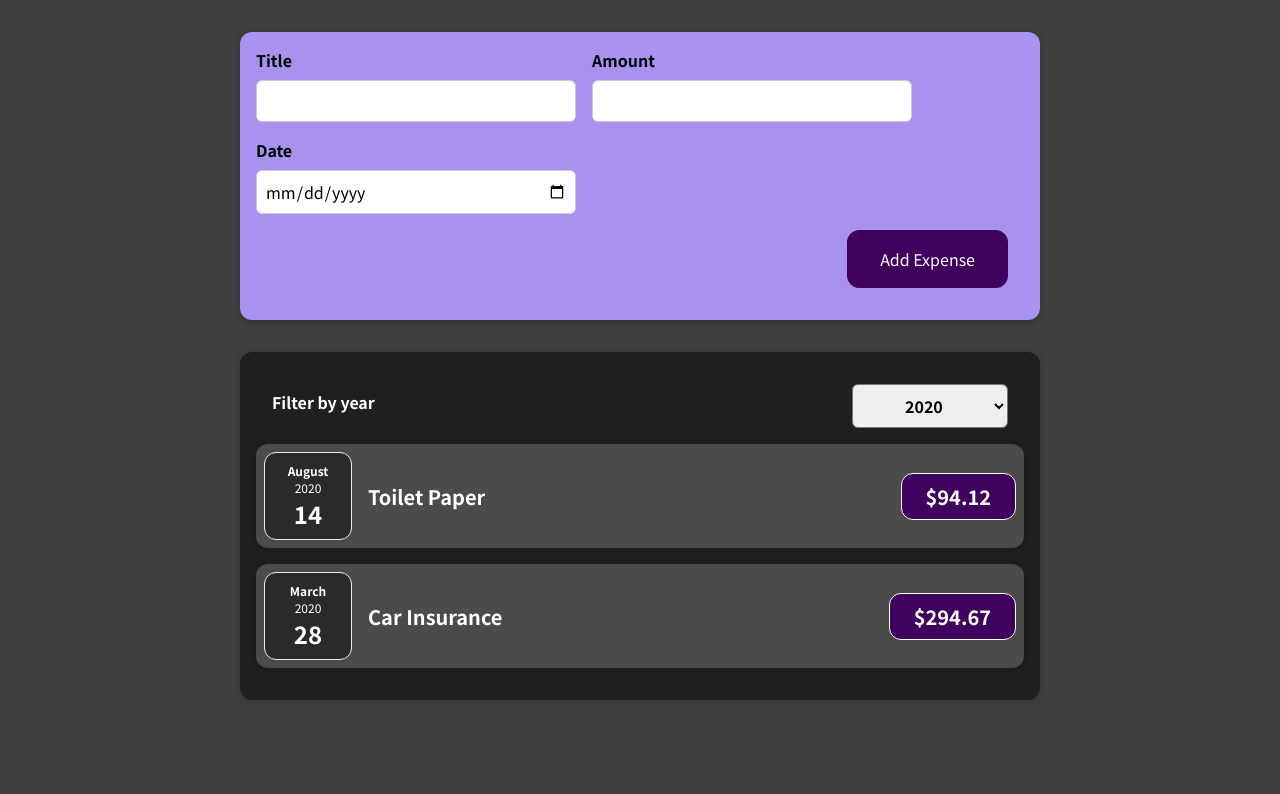
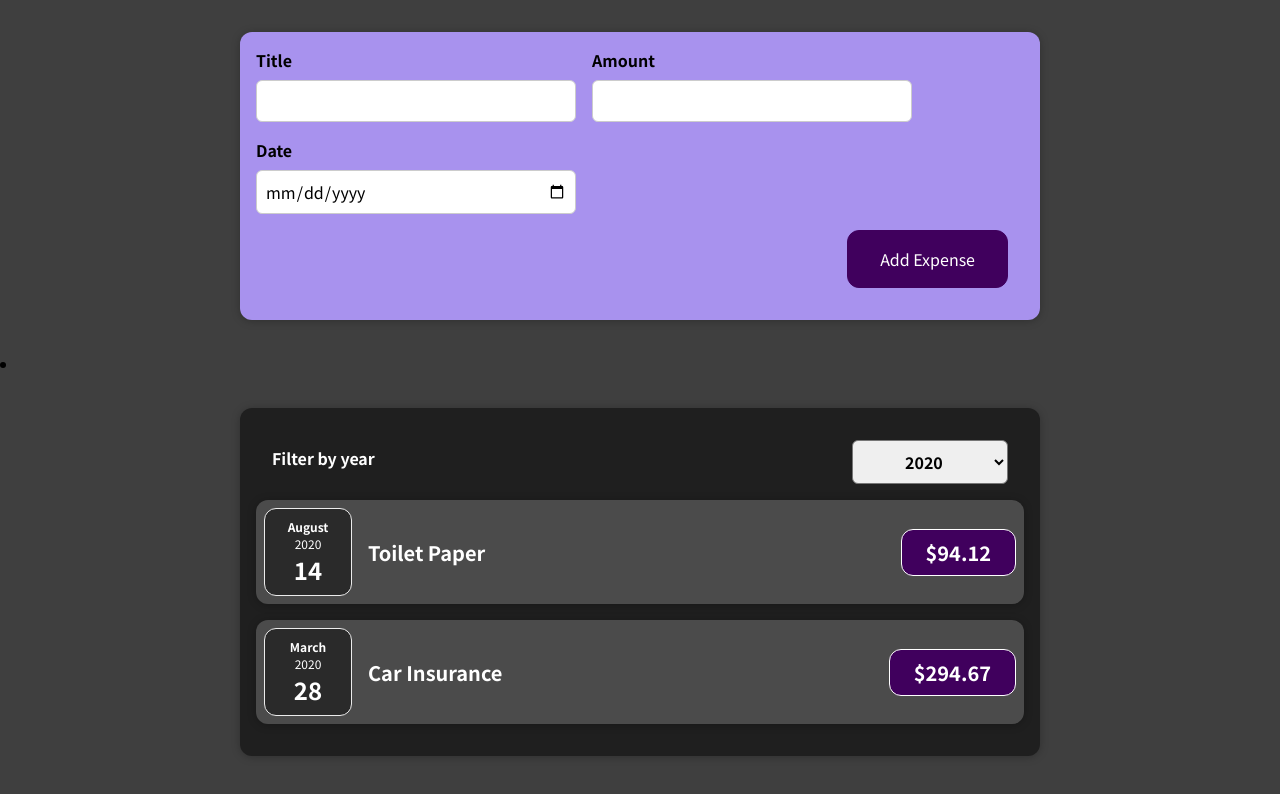
Before and after one commit to codecygen/036_React-Basics, a React (Create React App) app: page / in a window 1280 px wide. Shown: the top 794 px of the page. Built offline with nearby package versions, Linux system fonts and the light colour scheme.

Commit message:
ExpensesList conponent added

```diff
--- a/src/components/Expenses/Expenses.js
+++ b/src/components/Expenses/Expenses.js
@@ -1,9 +1,9 @@
 // You never need to import React module but in old
 // project they used to import.
 import React, { useState } from 'react';
-import ExpenseItem from "./ExpenseItem";
 import Card from '../UI/Card';
 import ExpensesFilter from './ExpensesFilter';
+import ExpensesList from './ExpensesList';
 import './Expenses.css';
 
 const Expenses = (props) => {
@@ -21,28 +21,9 @@
         return expense.date.getFullYear().toString() === filteredYear;
     });
 
-    {/* Alternative 3 */}
-
-    let expensesContent = <p>No Expenses Found!</p>;
-
-    if(filteredExpenses.length > 0) {
-        expensesContent = filteredExpenses.map(expense => (
-            <ExpenseItem
-                key={expense.id}
-                title={expense.title}
-                amount={expense.amount}
-                date={expense.date}
-            />
-            )
-        );
-    }
-
-    {/* Alternative 3 Finishes */}
-
-    return(
+    return (
+        <li>
             <Card className="expenses">
-
-
                 {/* Expenses Filter is a controlled component, the selected value
                 and handling fundtion is both controlled in the parent component "Expense.js"
                 rather than "ExpenseFilter.js"
@@ -50,41 +31,9 @@
                 component. */}
                 <ExpensesFilter selected={filteredYear} onFilterData={onFilterDataHandler} />
 
-            {/* Alternative 1 */}
-
-            {/* {filteredExpenses.length === 0 ? <p>No Expenses Found!</p> :
-                filteredExpenses.map(expense => (
-                    <ExpenseItem
-                        key={expense.id}
-                        title={expense.title}
-                        amount={expense.amount}
-                        date={expense.date}
-                    />
-
-                    )
-                )
-            } */}
-
-            {/* Alternative 2 */}
-
-
-            {/* {filteredExpenses.length === 0 && <p>No Expenses Found!</p>}
-            {filteredExpenses.length > 0 &&
-                filteredExpenses.map(expense => (
-                    <ExpenseItem
-                        key={expense.id}
-                        title={expense.title}
-                        amount={expense.amount}
-                        date={expense.date}
-                    />
-                    )
-                )
-            } */}
-
-            {/* Alternative 3 */}
-
-            {expensesContent}
+                <ExpensesList items={filteredExpenses} />
             </Card>
+        </li>
     );
 }
 
--- /dev/null
+++ b/src/components/Expenses/ExpensesList.css
@@ -0,0 +1,9 @@
+.expenses-list {
+    list-style: none;
+    padding: 0;
+}
+
+.expenses-list__fallback {
+    color: white;
+    text-align: center;
+}
--- /dev/null
+++ b/src/components/Expenses/ExpensesList.js
@@ -0,0 +1,27 @@
+import React from 'react';
+import ExpenseItem from './ExpenseItem';
+import './ExpensesList.css';
+
+const ExpensesList = props => {
+    if (props.items.length === 0) {
+        return <h2 className="expenses-list__fallback">No Expenses Found!</h2>
+    }
+
+    return (
+        <ul className="expenses-list">
+            {
+                props.items.map(expense => (
+                    <ExpenseItem
+                        key={expense.id}
+                        title={expense.title}
+                        amount={expense.amount}
+                        date={expense.date}
+                    />
+                )
+                )
+            }
+        </ul>
+    );
+}
+
+export default ExpensesList;
```
Also changed, not shown: 1 other file (tests, documents, lock files or other folders). Lines whose indentation alone changed are shown as unchanged.
